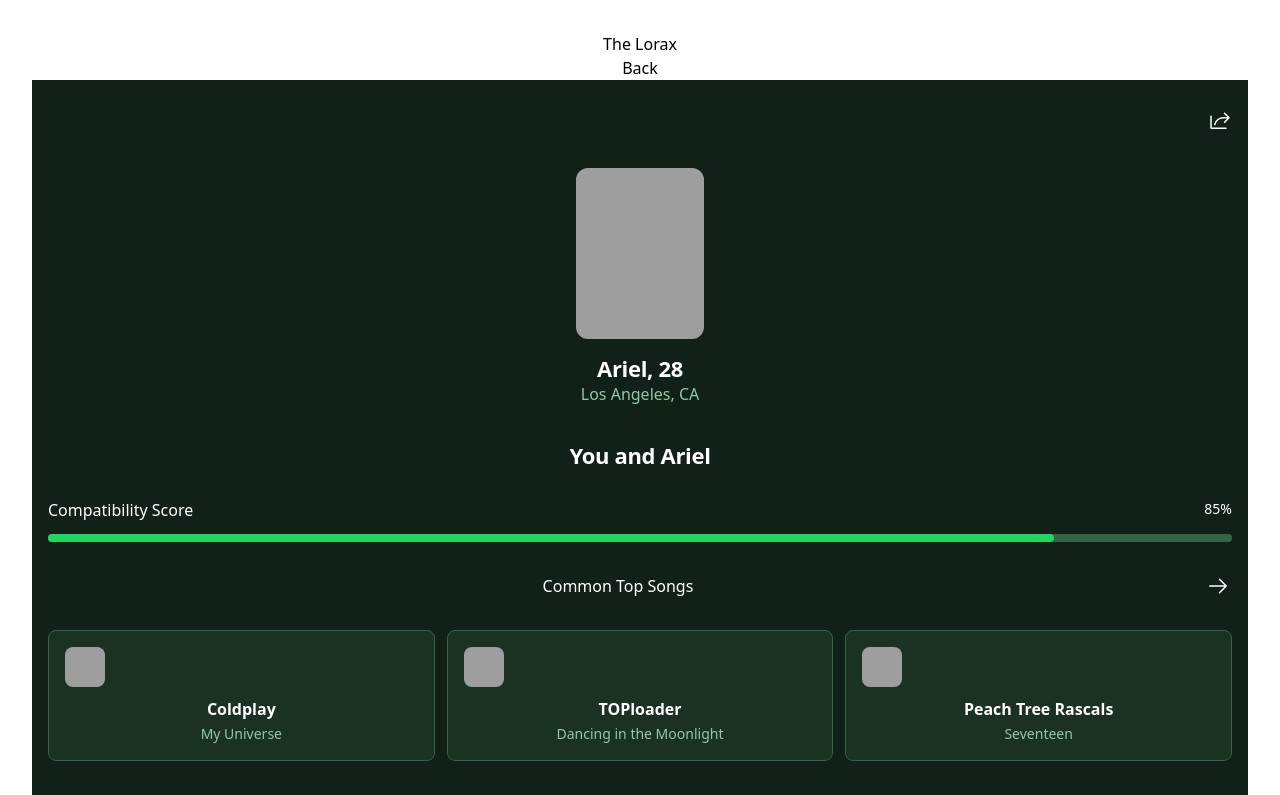
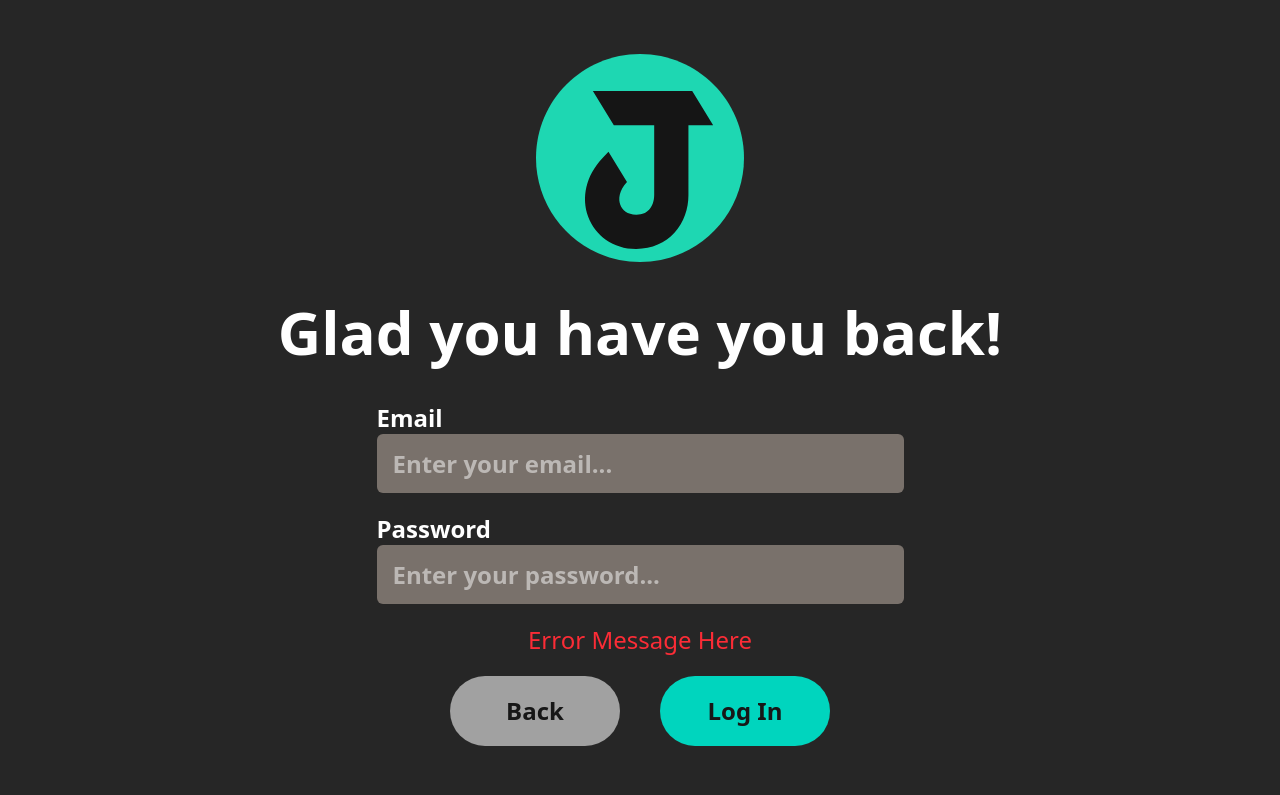
Before and after one commit to keeryn04/jammin, a React (Vite) app in the folder frontend/: page /Login in a window 1280 px wide. Shown: the top 795 px of the page. Built offline with nearby package versions, Linux system fonts and the light colour scheme; grey boxes are pictures that could not be loaded.

Commit message:
(FEATURE) added login and signup page skeletons

```diff
--- a/frontend/src/App.jsx
+++ b/frontend/src/App.jsx
@@ -2,11 +2,13 @@ import { useState } from 'react'
 import './App.css'
 import { BrowserRouter, Routes, Route, Navigate } from 'react-router-dom';
 import LandingPage from './components/LandingPage/LandingPage';
-import LoginPage from './components/Login_Signup/LoginPage';
+import LoginContainer from './components/LoginPage/LoginContainer';
 import About from './components/About/About';
 import QuickNav from './components/QuickNav/QuickNav';
 import Dashboard from './components/Dashboard/MainLayout';
 import Profile from './components/Profile/SpotifyProfile';
+import SignupContainer1 from './components/SignupPage/SignupContainer1';
+import SignupContainer2 from './components/SignupPage/SignupContainer2';
 
 const isAuthenticated = true; //replace with authentication check later
 
@@ -21,7 +23,9 @@ function App() {
 
 
           {/*Simple directory page, Login, Sign-up, About*/}
-          <Route path="/Login" element={<LoginPage />}/>
+          <Route path="/Login" element={<LoginContainer />}/>
+          <Route path="/Signup1" element={<SignupContainer1/>}/>
+          <Route path="/Signup2" element={<SignupContainer2/>}/>
           <Route path="/About" element={<About />}/>
           <Route path="/QuickNav" element={<QuickNav />}/>
           <Route path="/MatchingPageDesktop" element={<Dashboard />}/>
--- /dev/null
+++ b/frontend/src/components/Generic/ActionButton.jsx
@@ -0,0 +1,19 @@
+const ActionButton = ({ variant = "primary", onClick, children }) => {
+    const baseStyles =
+      "text-2xl font-bold cursor-pointer border-[none] h-[70px] rounded-[1000px] text-neutral-900 w-[170px] max-sm:w-full max-sm:text-xl max-sm:h-[60px]";
+    const variantStyles = {
+      primary: "bg-teal-400",
+      secondary: "bg-neutral-400",
+    };
+
+    return (
+      <button
+        className={`${baseStyles} ${variantStyles[variant]}`}
+        onClick={onClick}
+      >
+        {children}
+      </button>
+    );
+  };
+
+  export default ActionButton;
--- /dev/null
+++ b/frontend/src/components/Generic/FormInput.jsx
@@ -0,0 +1,19 @@
+const FormInput = ({ label, type, placeholder, inputHandler }) => {
+    return (
+      <div className="mb-5 max-sm:mb-4 justify-items-start">
+        <label className="mb-2 text-2xl font-bold text-white max-sm:text-xl">
+          {label}
+        </label>
+        <div className="relative w-full rounded-md bg-stone-500 h-[59px] max-sm:h-[50px]">
+          <input
+            type={type}
+            placeholder={placeholder}
+            onChange={inputHandler}
+            className="px-4 py-0 text-2xl font-bold text-white border-[none] size-full max-sm:text-xl"
+          />
+        </div>
+      </div>
+    );
+  };
+
+  export default FormInput;
--- a/frontend/src/components/LandingPage/CTASection.jsx
+++ b/frontend/src/components/LandingPage/CTASection.jsx
@@ -3,7 +3,15 @@
 import { useNavigate } from "react-router-dom";
 
 const CTASection = () => {
-  const navigate = useNavigate();
+  const navigate = useNavigate()
+
+  const loginRedirect = () => {
+    navigate('/Login');
+  }
+
+  const signupRedirect = () => {
+    navigate('/Signup1')
+  }
 
   return (
     <section className="flex flex-col gap-6 items-center">
@@ -12,13 +20,16 @@ const CTASection = () => {
                   text-neutral-900 w-[356px] max-md:text-2xl max-md:h-[60px] max-md:w-[300px]
                     max-sm:w-full max-sm:text-xl max-sm:h-[50px] max-sm:max-w-[280px]"
         aria-label="Sign up for free"
-        onClick={() => navigate("/Profile")}
+        onClick={signupRedirect}
       >
         Sign up for Free
       </button>
       <div className="flex gap-2.5 items-center text-2xl font-bold text-white max-sm:flex-col max-sm:gap-4">
 
-        <button className="p-2.5 hover:underline cursor-pointer max-sm:text-xl">
+        <button
+          className="p-2.5 hover:underline cursor-pointer max-sm:text-xl"
+          onClick={loginRedirect}
+        >
           Log In
         </button>
 
--- a/frontend/src/components/LandingPage/LandingPage.jsx
+++ b/frontend/src/components/LandingPage/LandingPage.jsx
@@ -1,6 +1,6 @@
 "use client";
 
-import Logo from "./Logo";
+import Logo from "../Generic/Logo";
 import Heading from "./Heading";
 import CTASection from "./CTASection";
 
--- /dev/null
+++ b/frontend/src/components/LoginPage/LoginContainer.jsx
@@ -0,0 +1,75 @@
+"use client";
+
+import { useState } from "react";
+import { useNavigate } from "react-router-dom";
+import Logo from "../Generic/Logo";
+import FormInput from "../Generic/FormInput";
+import ActionButton from "../Generic/ActionButton";
+
+const LoginContainer = () => {
+  const [email, setEmail] = useState("");
+  const [password, setPassword] = useState("");
+  const [error, setError] = useState("Error Message Here");
+
+  const navigate = useNavigate()
+
+  const handleLogin = () => {
+    console.log(`${email} and ${password}`);
+  };
+
+  const handleEmailInput = (event) => {
+    setEmail(event.target.value);
+  }
+
+  const handlePasswordInput = (event) => {
+    setPassword(event.target.value);
+  }
+
+  const handleBack = () => {
+    navigate("/");
+  };
+
+  return (
+    <main className="fixed inset-0 flex flex-col h-screen w-screen overflow-hidden justify-center items-center bg-neutral-800">
+      <Logo />
+
+      <h1 className="mb-10 text-6xl font-bold text-center text-white max-md:text-5xl max-sm:text-4xl">
+        Glad you have you back!
+      </h1>
+
+      <div className="w-full max-w-[527px] max-md:max-w-[90%]">
+        <FormInput
+          label="Email"
+          type="text"
+          placeholder="Enter your email..."
+          inputHandler={handleEmailInput}
+        />
+
+        <FormInput
+          label="Password"
+          type="password"
+          placeholder="Enter your password..."
+          inputHandler={handlePasswordInput}
+        />
+
+        {error && (
+          <p className="mx-0 my-5 text-2xl text-center text-red-500 max-sm:text-xl">
+            {error}
+          </p>
+        )}
+
+        <div className="flex gap-10 justify-center max-sm:flex-col max-sm:gap-4 max-sm:items-center">
+          <ActionButton variant="secondary" onClick={handleBack}>
+            Back
+          </ActionButton>
+
+          <ActionButton variant="primary" onClick={handleLogin}>
+            Log In
+          </ActionButton>
+        </div>
+      </div>
+    </main>
+  );
+};
+
+export default LoginContainer;
--- /dev/null
+++ b/frontend/src/components/SignupPage/SignupContainer1.jsx
@@ -0,0 +1,89 @@
+"use client";
+
+import { useState } from "react";
+import { useNavigate } from "react-router-dom";
+import Logo from "../Generic/Logo";
+import FormInput from "../Generic/FormInput";
+import ActionButton from "../Generic/ActionButton";
+
+const SignupContainer1 = () => {
+  const [email, setEmail] = useState("");
+  const [password, setPassword] = useState("");
+  const [passwordCheck, setPasswordCheck] = useState("")
+  const [error, setError] = useState("Error Message Here");
+
+  //Navigation
+  const navigate = useNavigate()
+
+  const handleNext = () => {
+    navigate("/Signup2")
+  };
+
+  const handleBack = () => {
+    navigate("/");
+  };
+
+  //Inputs
+  const handleEmailInput = (event) => {
+    setEmail(event.target.value);
+  }
+
+  const handlePasswordInput = (event) => {
+    setPassword(event.target.value);
+  }
+
+  const handlePasswordCheckInput = (event) => {
+    setPasswordCheck(event.target.value);
+  }
+
+  return (
+    <main className="fixed inset-0 flex flex-col h-screen w-screen overflow-hidden justify-center items-center bg-neutral-800">
+      <Logo />
+
+      <h1 className="mb-10 text-6xl font-bold text-center text-white max-md:text-5xl max-sm:text-4xl">
+        Tell us about yourself!
+      </h1>
+
+      <div className="w-full max-w-[527px] max-md:max-w-[90%]">
+        <FormInput
+          label="Email"
+          type="text"
+          placeholder="Enter your email..."
+          inputHandler={handleEmailInput}
+        />
+
+        <FormInput
+          label="Password"
+          type="password"
+          placeholder="Enter your password..."
+          inputHandler={handlePasswordInput}
+        />
+
+        <FormInput
+          label="Re-enter Password"
+          type="password"
+          placeholder="Enter your password again..."
+          inputHandler={handlePasswordCheckInput}
+        />
+
+        {error && (
+          <p className="mx-0 my-5 text-2xl text-center text-red-500 max-sm:text-xl">
+            {error}
+          </p>
+        )}
+
+        <div className="flex gap-10 justify-center max-sm:flex-col max-sm:gap-4 max-sm:items-center">
+          <ActionButton variant="secondary" onClick={handleBack}>
+            Back
+          </ActionButton>
+
+          <ActionButton variant="primary" onClick={handleNext}>
+            Next
+          </ActionButton>
+        </div>
+      </div>
+    </main>
+  );
+};
+
+export default SignupContainer1;
--- /dev/null
+++ b/frontend/src/components/SignupPage/SignupContainer2.jsx
@@ -0,0 +1,81 @@
+"use client";
+
+import { useState } from "react";
+import { useNavigate } from "react-router-dom";
+import Logo from "../Generic/Logo";
+import FormInput from "../Generic/FormInput";
+import ActionButton from "../Generic/ActionButton";
+
+const SignupContainer2 = () => {
+  const [name, setName] = useState("");
+  const [gender, setGender] = useState("");
+  const [age, setAge] = useState("")
+  const [error, setError] = useState("Error Message Here");
+
+
+  //Navigation
+  const navigate = useNavigate()
+
+  const handleSignup = () => {
+    navigate("/Profile")
+  };
+
+  const handleBack = () => {
+    navigate("/Signup1");
+  };
+
+  //Inputs
+  const handleNameInput = (event) => {
+    setEmail(event.target.value);
+  }
+
+  const handleAgeInput = (event) => {
+    setPassword(event.target.value);
+  }
+
+
+  return (
+    <main className="fixed inset-0 flex flex-col h-screen w-screen overflow-hidden justify-center items-center bg-neutral-800">
+      <Logo />
+
+      <h1 className="mb-10 text-6xl font-bold text-center text-white max-md:text-5xl max-sm:text-4xl">
+        Just a bit more
+      </h1>
+
+      <div className="w-full max-w-[527px] max-md:max-w-[90%]">
+        <FormInput
+          label="Name"
+          type="text"
+          placeholder="Enter your name..."
+          inputHandler={handleNameInput}
+        />
+
+
+        <FormInput
+          label="Age"
+          type="text"
+          placeholder="Enter your age..."
+          inputHandler={handleAgeInput}
+        />
+
+        {error && (
+          <p className="mx-0 my-5 text-2xl text-center text-red-500 max-sm:text-xl">
+            {error}
+          </p>
+        )}
+
+        <div className="flex gap-10 justify-center max-sm:flex-col max-sm:gap-4 max-sm:items-center">
+          <ActionButton variant="secondary" onClick={handleBack}>
+            Back
+          </ActionButton>
+
+          <ActionButton variant="primary" onClick={handleSignup}>
+            Sign Up
+          </ActionButton>
+        </div>
+      </div>
+    </main>
+  );
+};
+
+export default SignupContainer2;
```
Also changed, not shown: frontend/src/LoginPage.jsx (renamed from frontend/src/components/Login_Signup/LoginPage.jsx), frontend/src/components/Generic/Logo.jsx (renamed from frontend/src/components/LandingPage/Logo.jsx).
